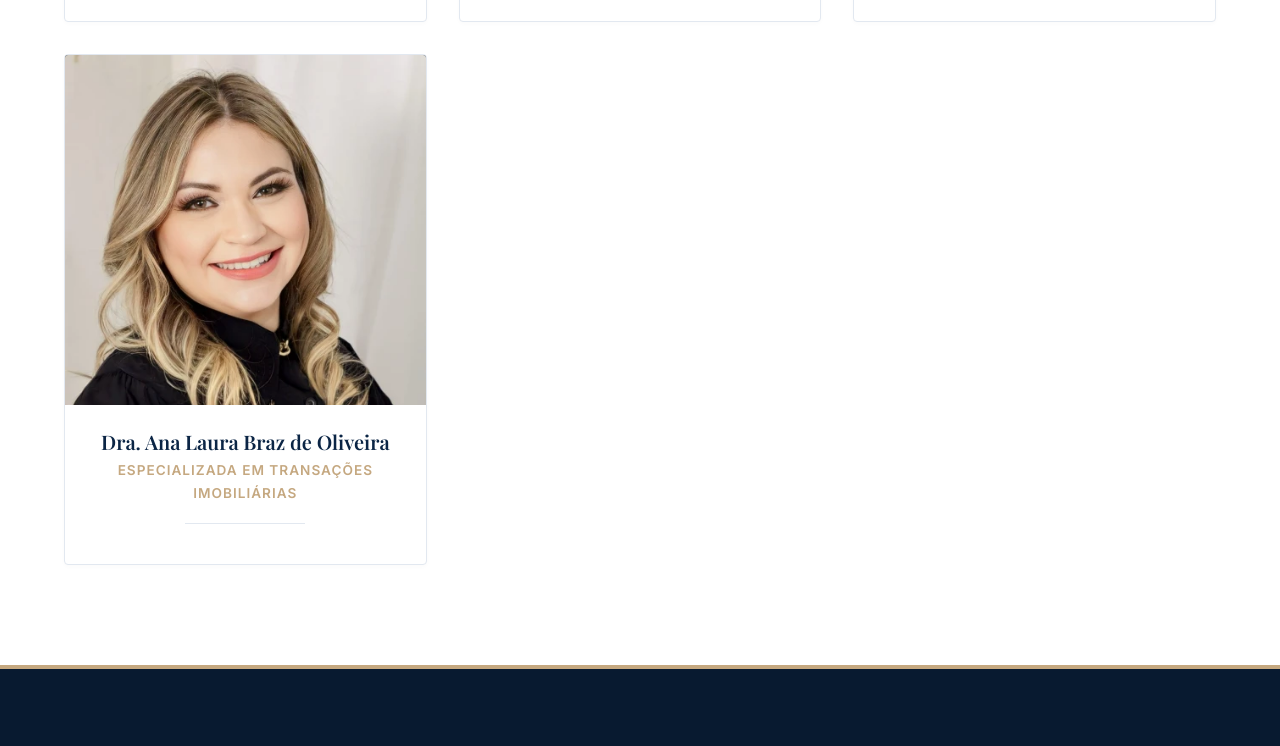
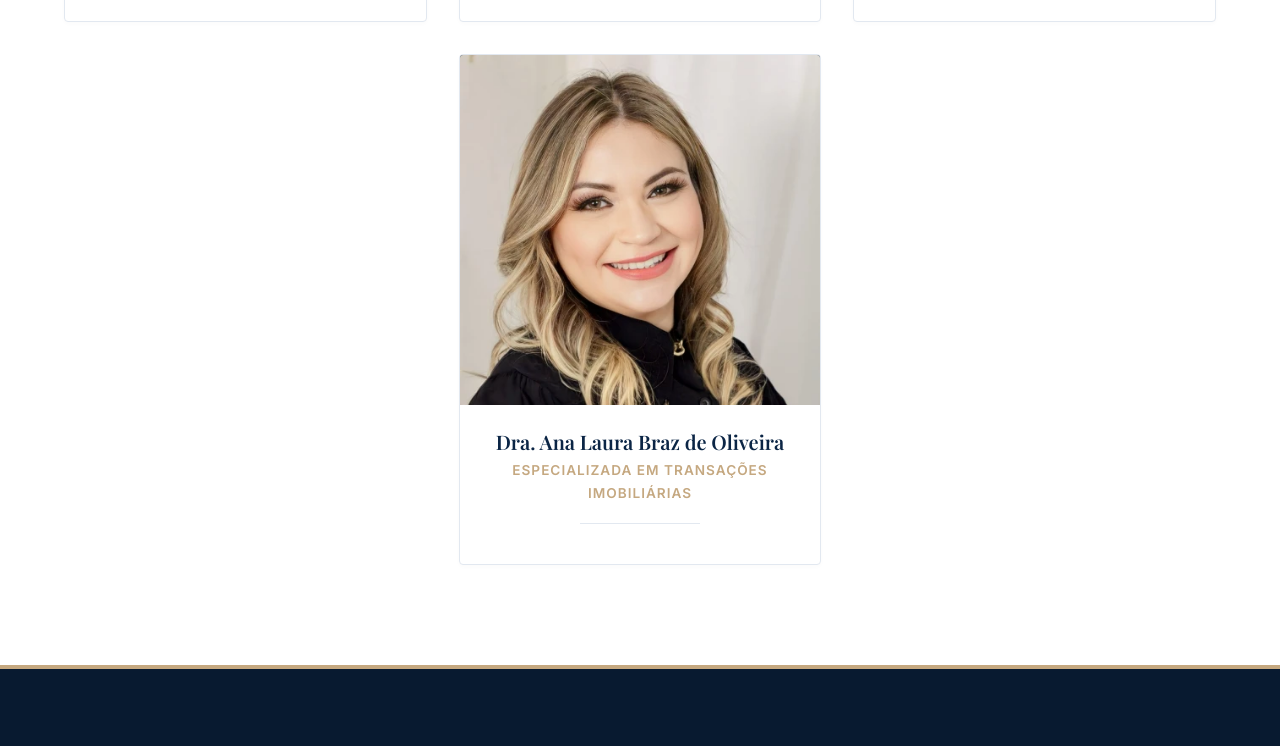
Before and after one commit to rodrigoparenteadvogados/inicio, a website: page equipe.html in a window 1280 px wide. Shown: the part 1615-2361 px from the top of the page. Drawn offline with nearby package versions, Linux system fonts and the light colour scheme; a web font is replaced by a local one.

Commit message:
style(team): center the last member card in the desktop grid

```diff
--- a/css/style.css
+++ b/css/style.css
@@ -791,6 +791,12 @@ p {
   gap: 32px;
 }
 
+@media (min-width: 993px) {
+  .team-grid > .member-card:last-child:nth-child(3n + 1) {
+    grid-column: 2;
+  }
+}
+
 .member-card {
   background-color: var(--bg-light);
   border: 1px solid var(--border-color);
--- a/src/css/style.css
+++ b/src/css/style.css
@@ -791,6 +791,12 @@ p {
   gap: 32px;
 }
 
+@media (min-width: 993px) {
+  .team-grid > .member-card:last-child:nth-child(3n + 1) {
+    grid-column: 2;
+  }
+}
+
 .member-card {
   background-color: var(--bg-light);
   border: 1px solid var(--border-color);
```
